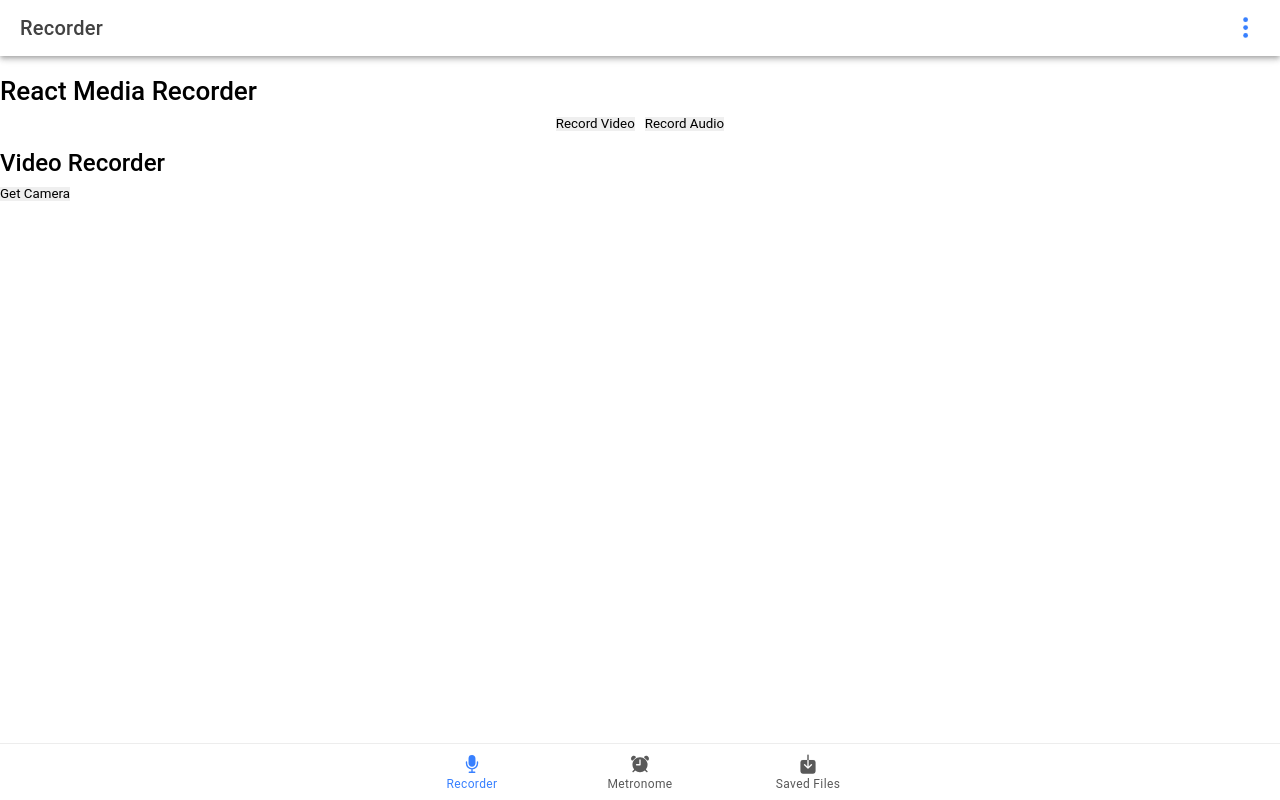
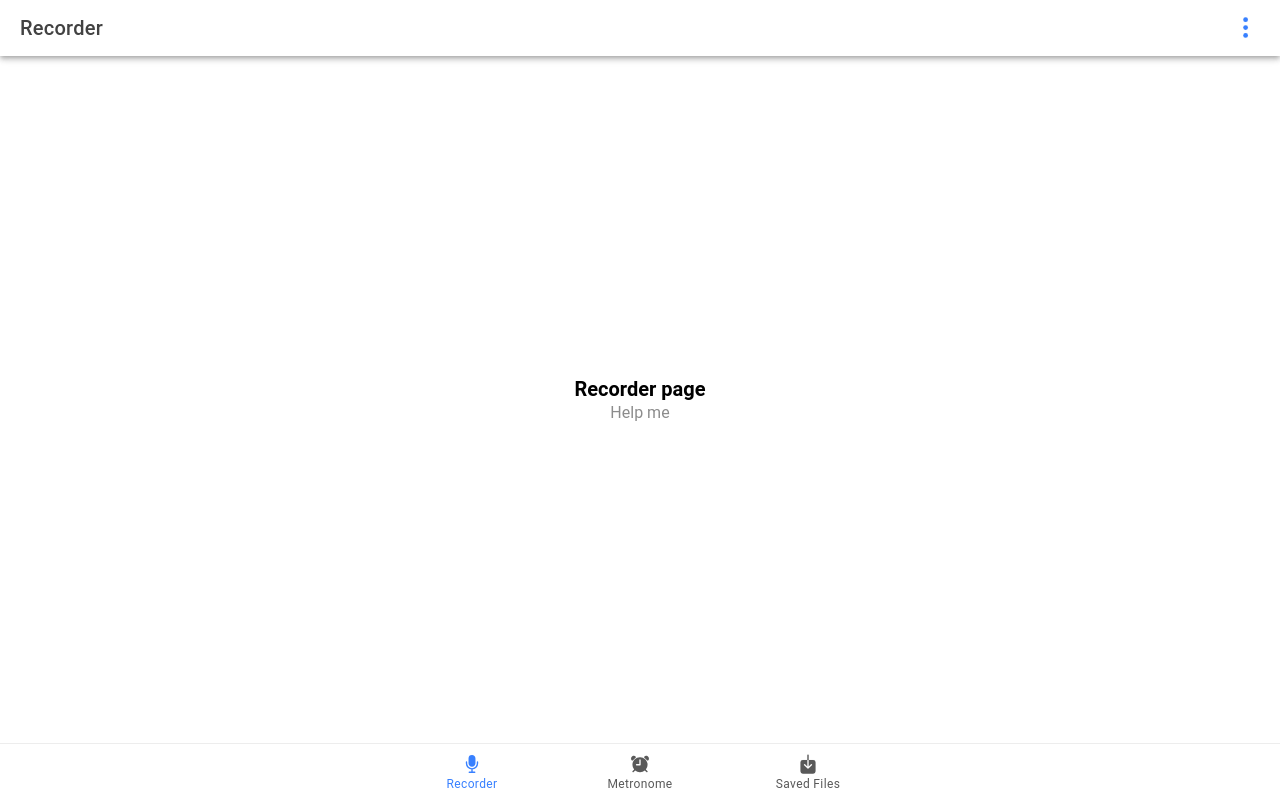
Before and after one commit to The24Kings/music-comp-app, a React (Vite) app: page /recorder in a window 1280 px wide. Built offline with nearby package versions, Linux system fonts and the light colour scheme.

Commit message:
build please

```diff
--- a/src/components/RecordContainer.tsx
+++ b/src/components/RecordContainer.tsx
@@ -1,7 +1,7 @@
 import './RecordContainer.css';
 import { useState, useRef } from "react";
-import VideoRecorder from '../components/VideoRecorder';
-import AudioRecorder from '../components/AudioRecorder';
+//import VideoRecorder from '../components/VideoRecorder';
+//import AudioRecorder from '../components/AudioRecorder';
 interface ContainerProps {
   name: string;
 }
@@ -15,6 +15,7 @@ const RecordContainer: React.FC<ContainerProps> = ({ name }) => {
     };
 
     return (
+    /*
         <div>
             <h1>React Media Recorder</h1>
             <div className="button-flex">
@@ -29,6 +30,11 @@ const RecordContainer: React.FC<ContainerProps> = ({ name }) => {
                 {recordOption === "video" ? <VideoRecorder /> : <AudioRecorder />}
             </div>
         </div>
+    */
+        <div className='container'>
+            <strong>{name}</strong>
+            <p>Help me</p>
+        </div>
     );
 };
 
```
